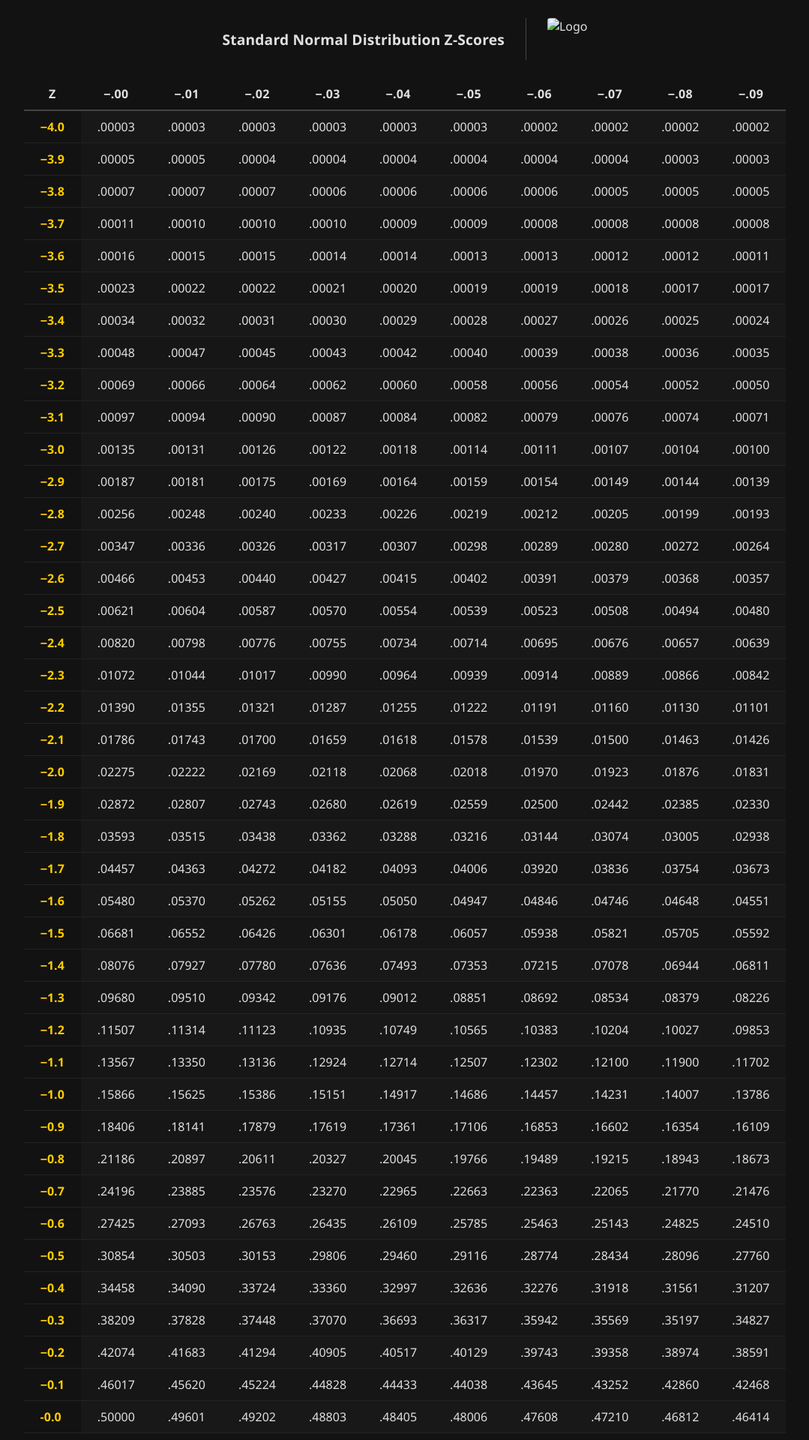
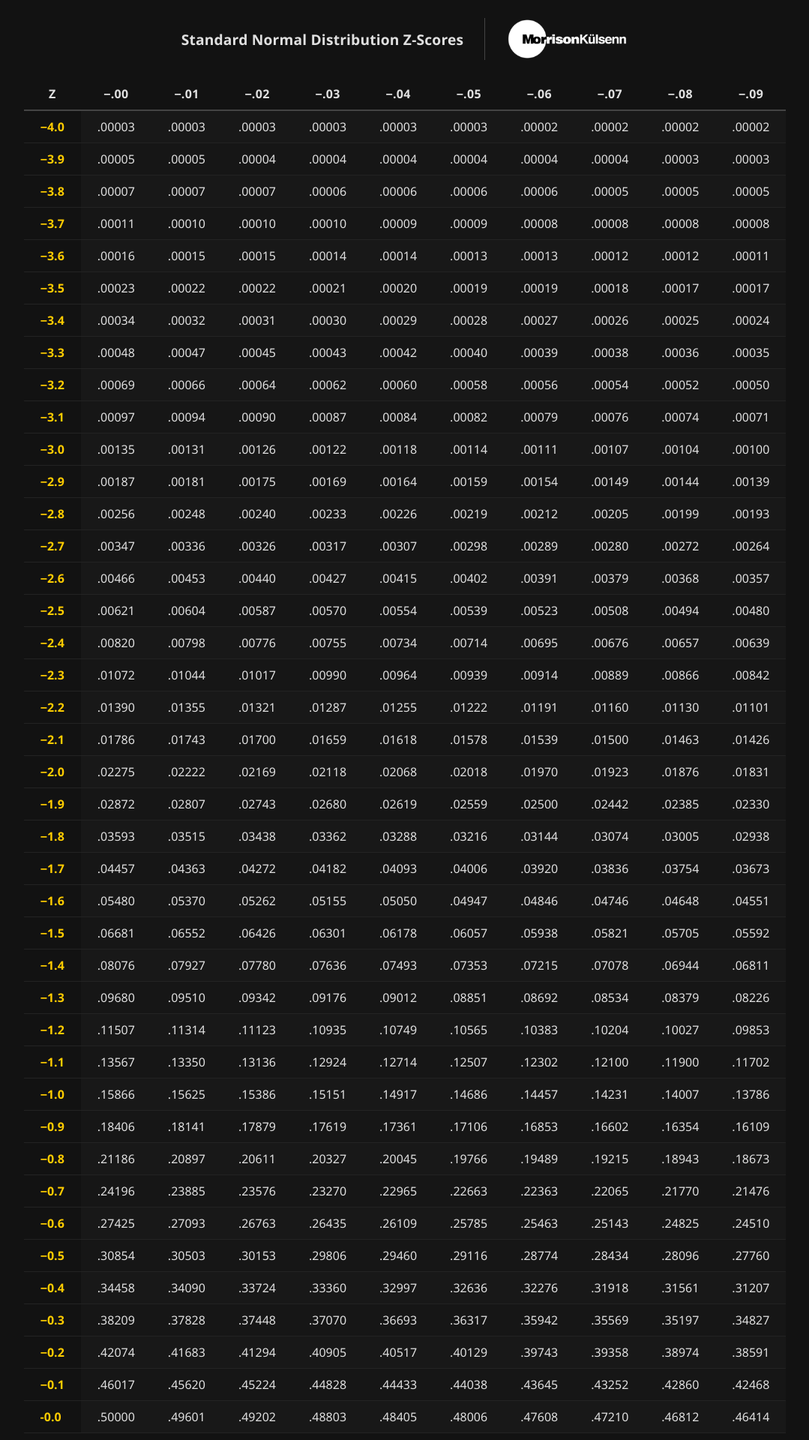
Before and after one commit to morrisonkuhlsen/morrisonkuhlsen, a Jekyll site: the page assets/html/ztable.html, which Jekyll copies as it is, in a window 1280 px wide. Shown: the top 1920 px of the page at 75% size, without its empty margins (100-1179 px from the left). Built offline with Jekyll 4.4.1, drawn with Linux system fonts in a browser that asks for light colours.

Commit message:
Corrigido caminho da logo para /assets/images/mklogo.png em ztable.html

```diff
--- a/assets/html/ztable.html
+++ b/assets/html/ztable.html
@@ -28,7 +28,7 @@
         Standard Normal Distribution Z-Scores
     </h1>
     <div style="width:1px; height:56px; background:#444; margin: 0 10px;"></div>
-    <img src="{{ site.baseurl }}/assets/images/mklogo.png" alt="Logo" style="height:56px; width:auto; display:block; border-radius:4px;"/>
+    <img src="/assets/images/mklogo.png" alt="Logo" style="height:56px; width:auto; display:block; border-radius:4px;"/>
 </div>
 <table id="myTable">
     <thead>
```
